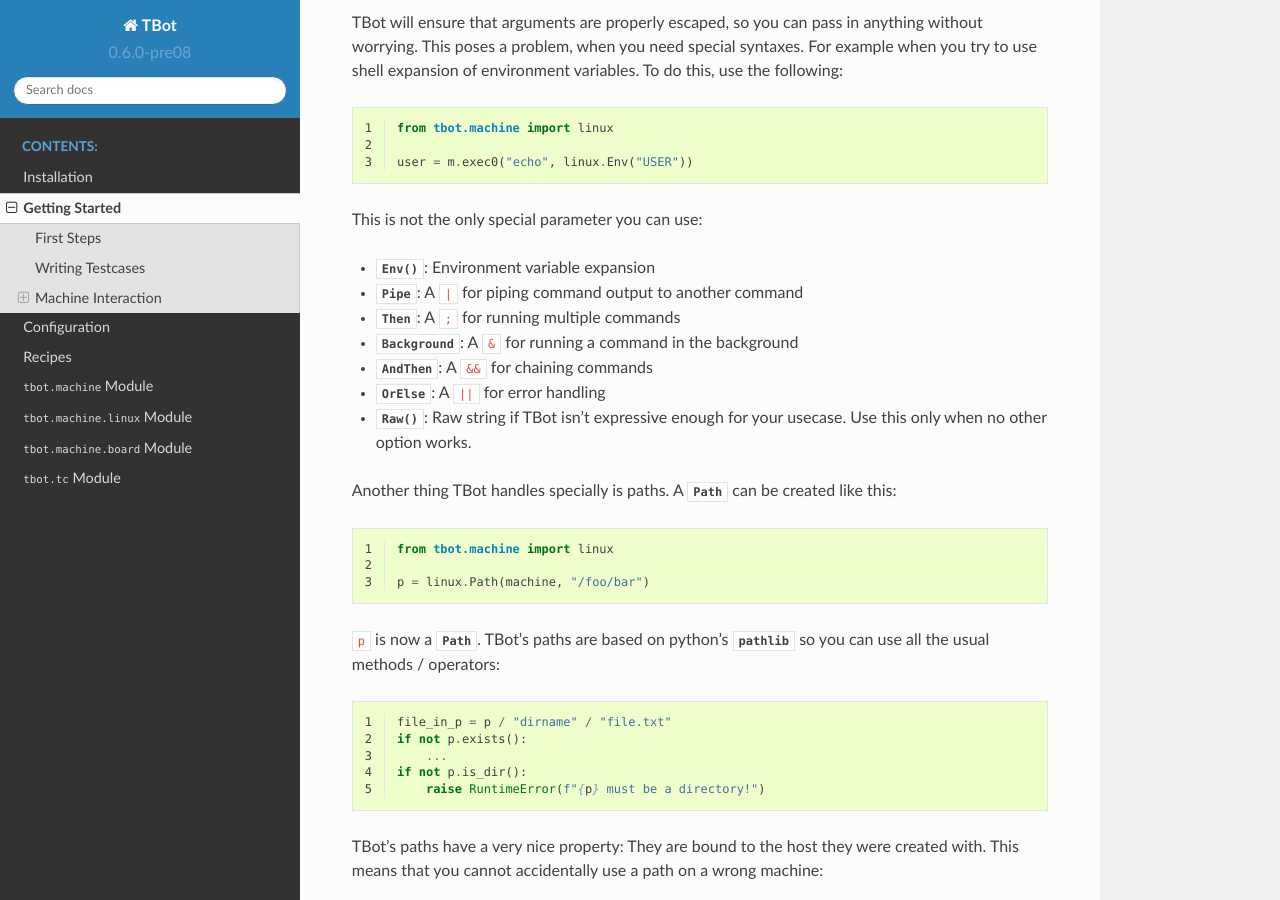
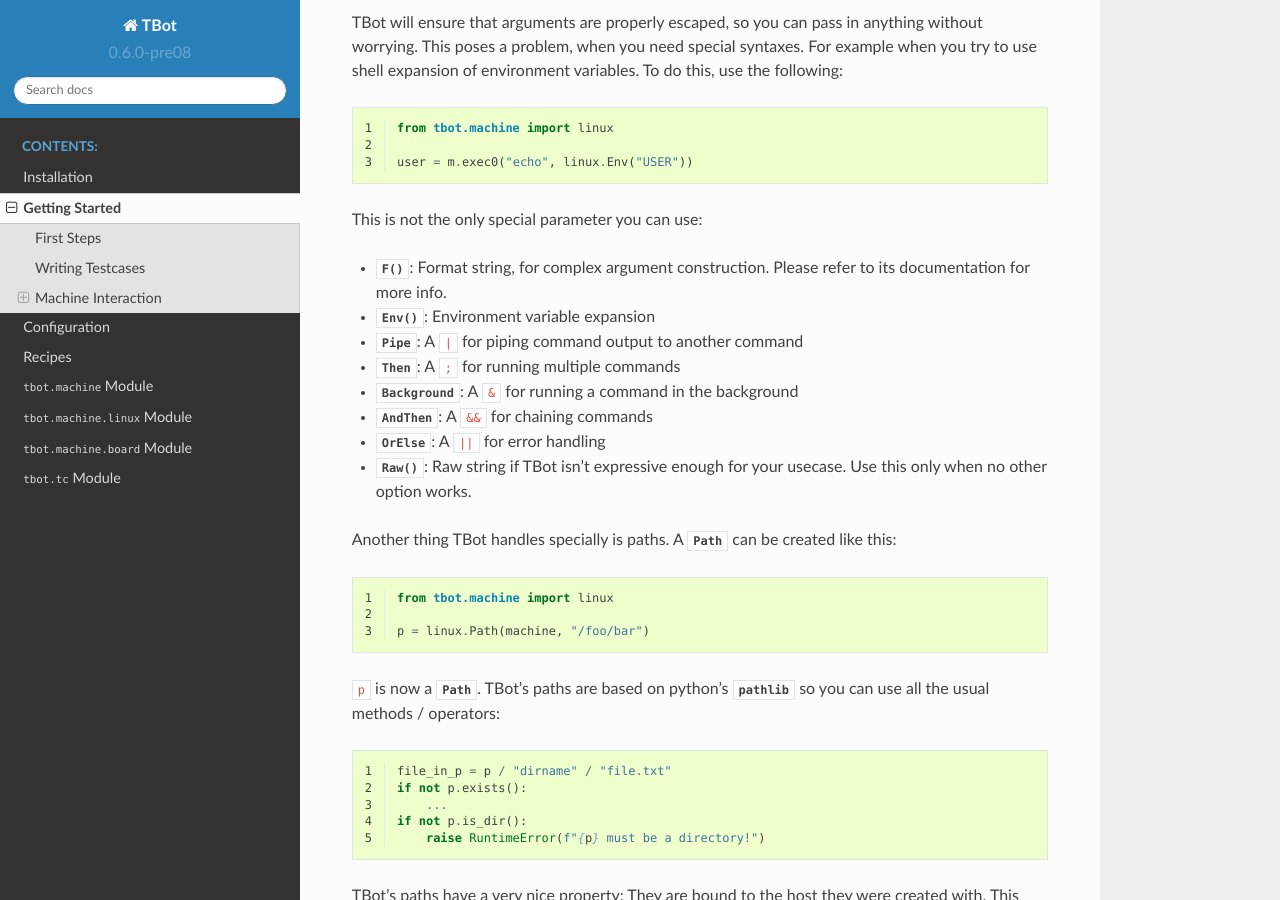
Before and after one commit to Rahix/tbot, a Sphinx documentation site: the page built from doc/getting-started.rst, in a window 1280 px wide and 900 px high, scrolled down 3685 px. Built offline with Sphinx 7.4.7 and the Read the Docs theme 2.0.0, drawn with Linux system fonts in a browser that asks for light colours; pages that are not in the unit, such as notebooks, are missing from menus.

Commit message:
Update documentation
Signed-off-by: Rahix <hws@denx.de>

```diff
--- a/doc/getting-started.rst
+++ b/doc/getting-started.rst
@@ -178,6 +178,8 @@
 
 This is not the only special parameter you can use:
 
+* :func:`~tbot.machine.linux.F`: Format string, for complex argument construction.  Please
+  refer to its documentation for more info.
 * :func:`~tbot.machine.linux.Env`: Environment variable expansion
 * :data:`~tbot.machine.linux.Pipe`: A ``|`` for piping command output to another command
 * :data:`~tbot.machine.linux.Then`: A ``;`` for running multiple commands
```
